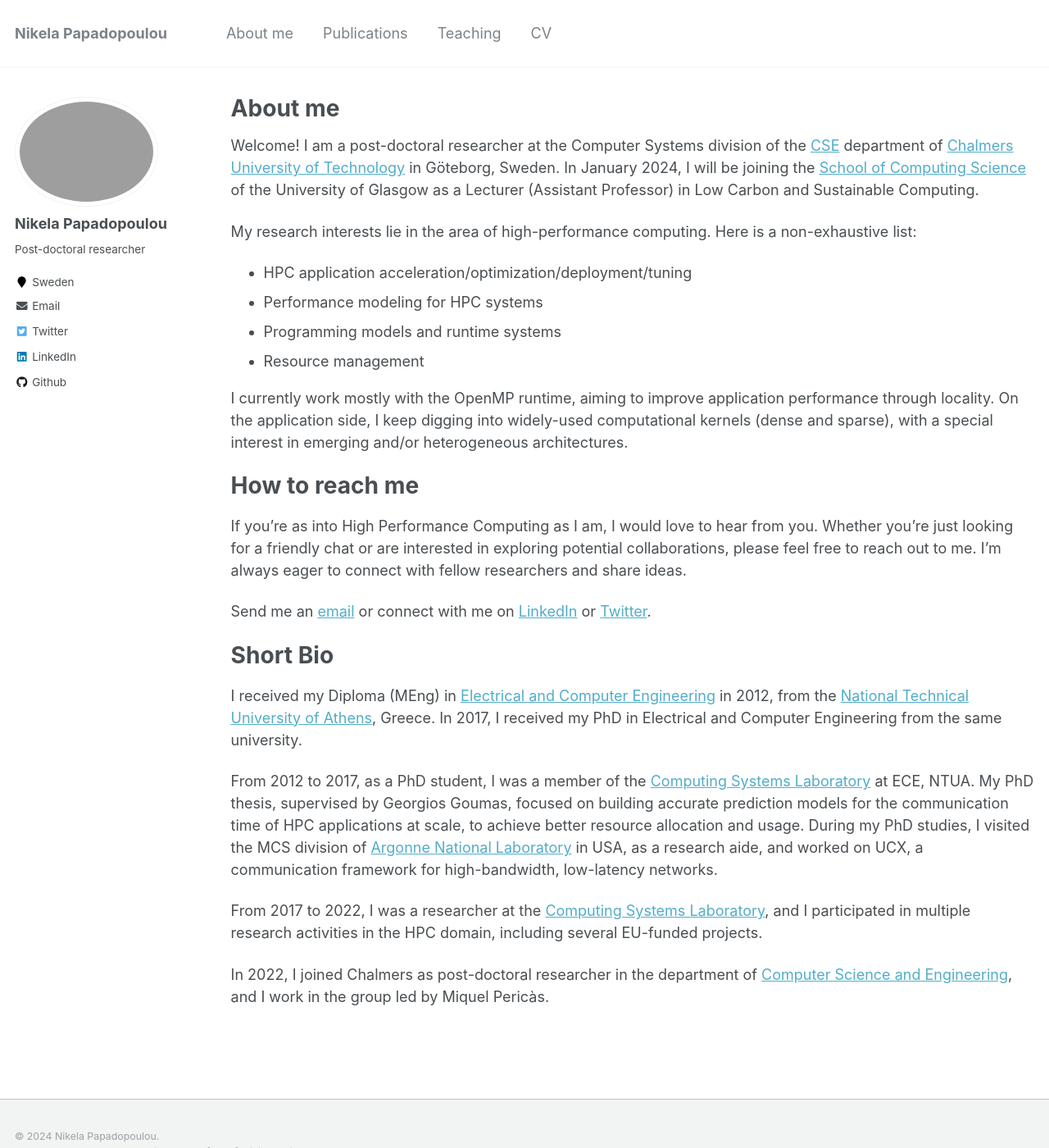
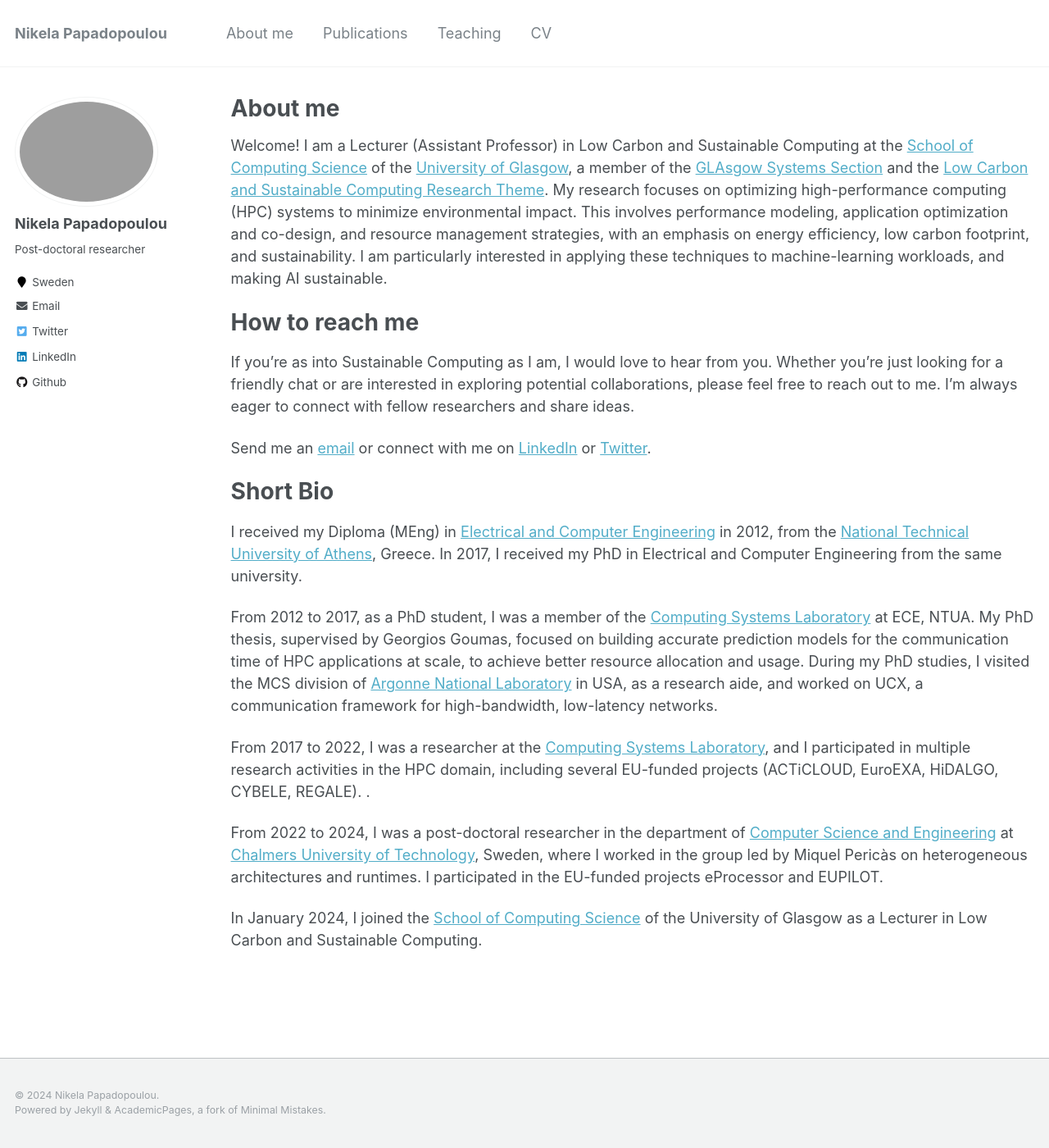
Before and after one commit to nikela/nikela.github.io, a Jekyll site: the page built from _pages/about.md, in a window 1280 px wide and 1400 px high. Shown: the whole window at 82% size. Built offline with Jekyll 4.4.1, drawn with Linux system fonts in a browser that asks for light colours.

Commit message:
Update with UofGlasgow and 2024 info

```diff
--- a/_config.yml
+++ b/_config.yml
@@ -87,7 +87,7 @@
   employer         :
   pubmed           :
   googlescholar    : #"https://scholar.google.com/citations?user=LJ1SVE0AAAAJ"
-  email            : "nikela.papadopoulou@gmail.com"
+  email            : "nikela.papadopoulou@glasgow.ac.uk"
   researchgate     :  # example: "https://www.researchgate.net/profile/yourprofile"
   uri              :
   bitbucket        :
--- a/_pages/about.md
+++ b/_pages/about.md
@@ -9,21 +9,13 @@
   - /about.html
 ---
 
-Welcome! I am a post-doctoral researcher at the Computer Systems division of the [CSE](https://www.chalmers.se/en/departments/cse/) department of [Chalmers University of Technology](https://www.chalmers.se) in Göteborg, Sweden. In January 2024, I will be joining the [School of Computing Science](https://www.gla.ac.uk/schools/computing/) of the University of Glasgow as a Lecturer (Assistant Professor) in Low Carbon and Sustainable Computing.
-
-My research interests lie in the area of high-performance computing. Here is a non-exhaustive list:
-- HPC application acceleration/optimization/deployment/tuning
-- Performance modeling for HPC systems
-- Programming models and runtime systems
-- Resource management
-
-I currently work mostly with the OpenMP runtime, aiming to improve application performance through locality. On the application side, I keep digging into widely-used computational kernels (dense and sparse), with a special interest in emerging and/or heterogeneous architectures.
+Welcome! I am a Lecturer (Assistant Professor) in Low Carbon and Sustainable Computing at the [School of Computing Science](https://www.gla.ac.uk/schools/computing/) of the [University of Glasgow](https://www.gla.ac.uk), a member of the [GLAsgow Systems Section](https://www.gla.ac.uk/schools/computing/research/researchsections/systems-section) and the [Low Carbon and Sustainable Computing Research Theme](https://www.gla.ac.uk/schools/computing/research/researchthemes/lowcarbon). My research focuses on optimizing high-performance computing (HPC) systems to minimize environmental impact. This involves performance modeling, application optimization and co-design, and resource management strategies, with an emphasis on energy efficiency, low carbon footprint, and sustainability. I am particularly interested in applying these techniques to machine-learning workloads, and making AI sustainable.
 
 How to reach me
 =====
-If you're as into High Performance Computing as I am, I would love to hear from you. Whether you're just looking for a friendly chat or are interested in exploring potential collaborations, please feel free to reach out to me. I'm always eager to connect with fellow researchers and share ideas.
+If you're as into Sustainable Computing as I am, I would love to hear from you. Whether you're just looking for a friendly chat or are interested in exploring potential collaborations, please feel free to reach out to me. I'm always eager to connect with fellow researchers and share ideas.
 
-Send me an [email](mailto: nikela@chalmers.se) or connect with me on [LinkedIn](https://www.linkedin.com/in/nikelapapadopoulou) or [Twitter](https://www.twitter.com/_nikela_).
+Send me an [email](mailto: nikela.papadopoulou@glasgow.ac.uk) or connect with me on [LinkedIn](https://www.linkedin.com/in/nikelapapadopoulou) or [Twitter](https://www.twitter.com/_nikela_).
 
 Short Bio
 ======
@@ -31,6 +23,8 @@
 
 From 2012 to 2017, as a PhD student, I was a member of the [Computing Systems Laboratory](https://cslab.ece.ntua.gr) at ECE, NTUA. My PhD thesis, supervised by Georgios Goumas, focused on building accurate prediction models for the communication time of HPC applications at scale, to achieve better resource allocation and usage. During my PhD studies, I visited the MCS division of [Argonne National Laboratory](https://www.anl.gov/mcs) in USA, as a research aide, and worked on UCX, a communication framework for high-bandwidth, low-latency networks.
 
-From 2017 to 2022, I was a researcher at the [Computing Systems Laboratory](http://cslab.ece.ntua.gr), and I participated in multiple research activities in the HPC domain, including several EU-funded projects.
+From 2017 to 2022, I was a researcher at the [Computing Systems Laboratory](http://cslab.ece.ntua.gr), and I participated in multiple research activities in the HPC domain, including several EU-funded projects (ACTiCLOUD, EuroEXA, HiDALGO, CYBELE, REGALE). .
 
-In 2022, I joined Chalmers as post-doctoral researcher in the department of [Computer Science and Engineering](https://www.chalmers.se/en/departments/cse/), and I work in the group led by Miquel Pericàs.
+From 2022 to 2024, I was a post-doctoral researcher in the department of [Computer Science and Engineering](https://www.chalmers.se/en/departments/cse/) at [Chalmers University of Technology](https://www.chalmers.se), Sweden, where I worked in the group led by Miquel Pericàs on heterogeneous architectures and runtimes. I participated in the EU-funded projects eProcessor and EUPILOT.
+
+In January 2024, I joined the [School of Computing Science](https://www.gla.ac.uk/schools/computing/) of the University of Glasgow as a Lecturer in Low Carbon and Sustainable Computing.
```
Also changed, not shown: _pages/cv.md (+13 -6 lines), _teaching/2024-spring-teaching.md (added, +11 -0 lines).
